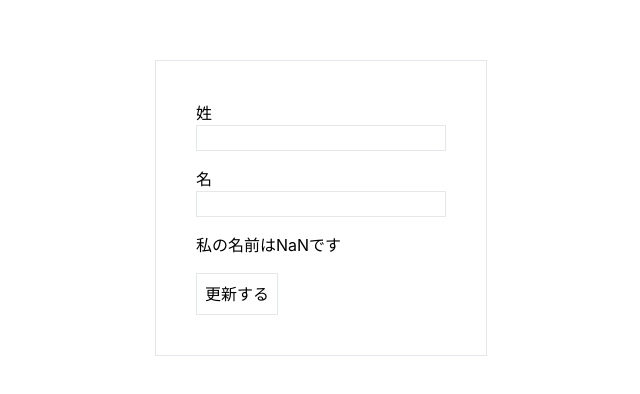
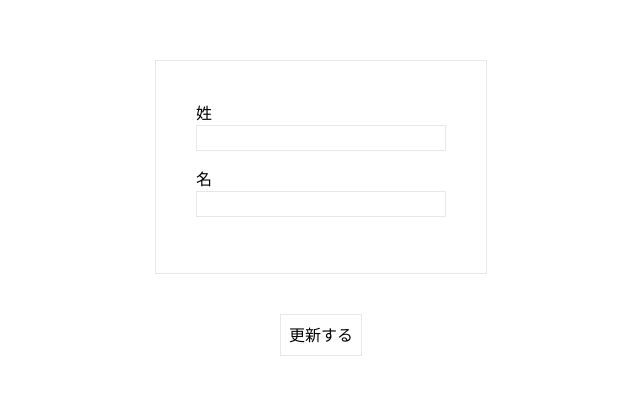
Before and after one commit to shotam1415/react-study, a React (Create React App) app: page / in a window 1280 px wide. Shown: the part 192-586 px from the top of the page, without its empty margins (319-959 px from the left). Built offline with nearby package versions, Linux system fonts and the light colour scheme.

Commit message:
パラメータが存在しない時テキストの非表示にする

```diff
--- a/src/App.tsx
+++ b/src/App.tsx
@@ -46,19 +46,25 @@ function App() {
 
     const setTextStateAction = () => {
         const urlParams = window.location.search;
+        if(urlParams){
             const urlQuery = new URLSearchParams(urlParams);
             const urlQueryParams = Object.fromEntries(urlQuery) as Name;
             setNameState(urlQueryParams)
+        }
     };
 
     const doReload = () => {
         window.location.reload();
     };
 
+    const areAllPropertiesEmpty = (obj:Name)=>{
+        return Object.values(obj).every((value)=>{return value ===""})
+    }
+
     return (
         <div className="flex items-center justify-center h-screen">
             <div>
-                <div className="border p-10">
+                <div className="border p-10 mb-10">
                     <div className="mb-4">
                         <div className="mb-4">
                             <label className="block">姓</label>
@@ -85,16 +91,17 @@ function App() {
                             />
                         </div>
                     </div>
-                    {NameState &&
+                    {!areAllPropertiesEmpty(NameState)&&
                         <div className="mb-4">
-                                <p>私の名前は{NameState.firstName+NameState.lastName}です</p>
+                            <p>私の名前は{NameState.firstName}{NameState.lastName}です</p>
                         </div>
                     }
-                    <button type="button" className="border p-2" onClick={() => doReload()}>
+                </div>
+                <button type="button" className="border p-2 mx-auto block" onClick={() => doReload()}>
                         更新する
             </button>
             </div>
-            </div>
+
         </div>
     );
 }
```
Lines whose indentation alone changed are shown as unchanged.
